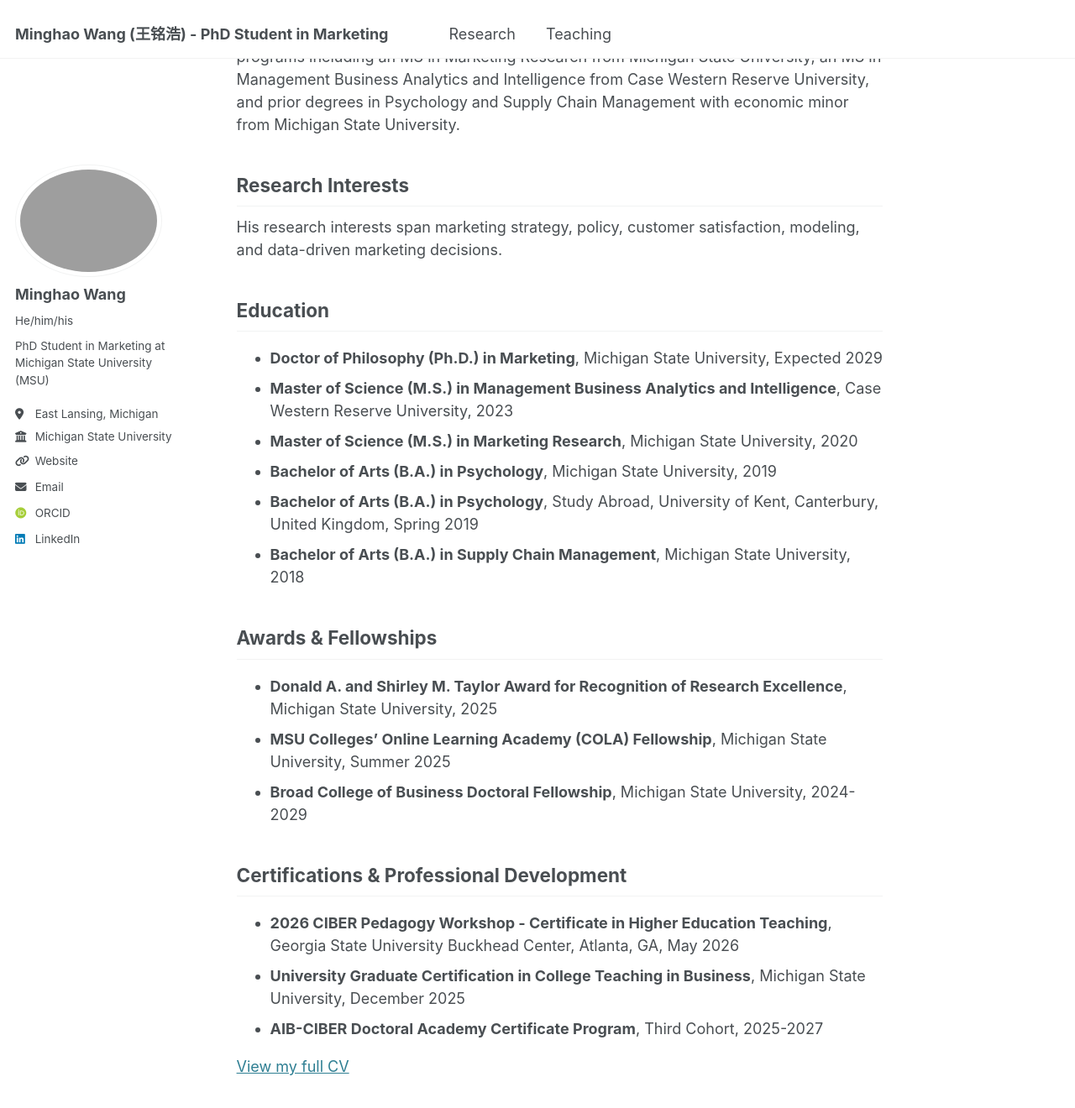
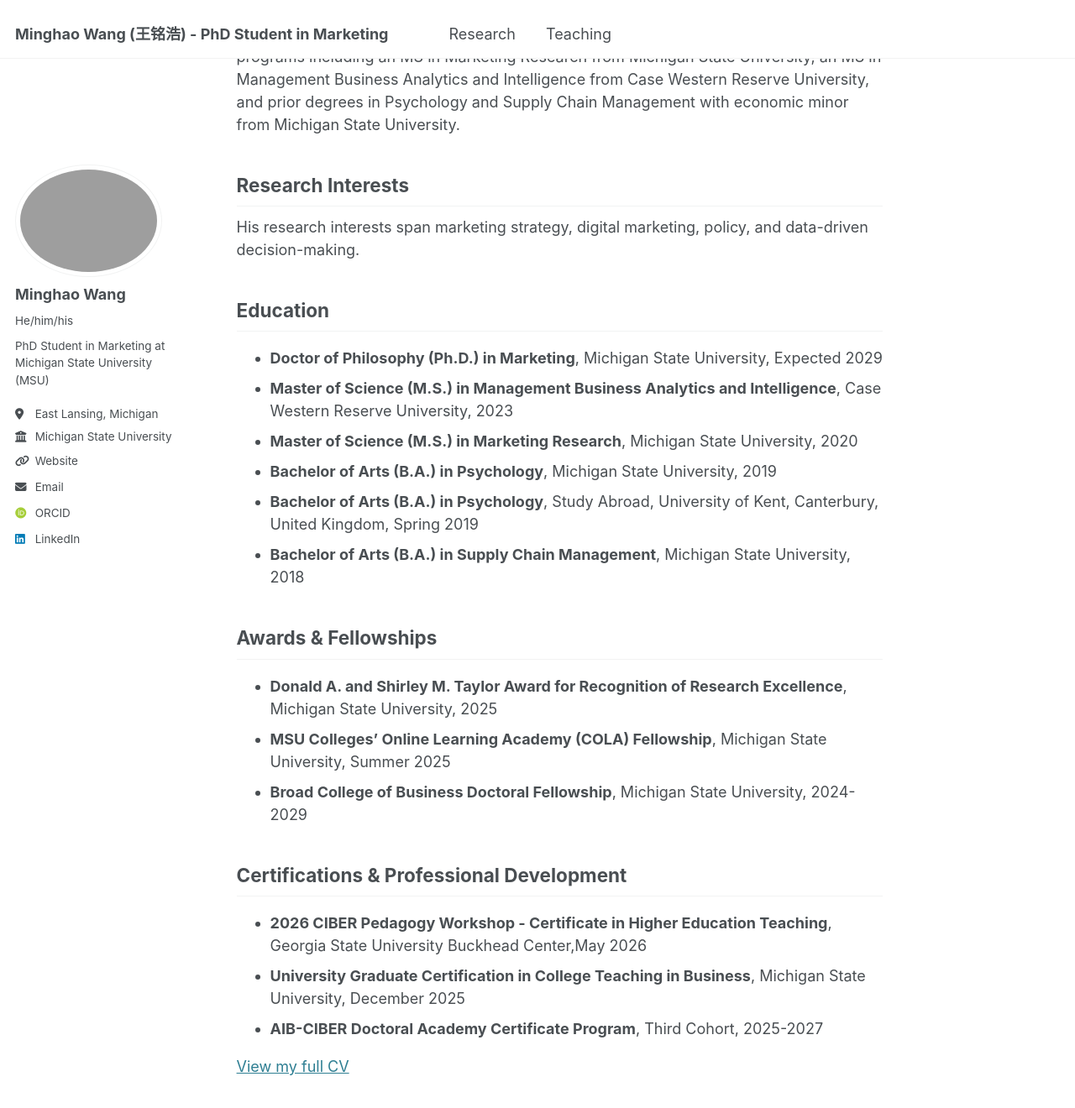
Before and after one commit to minghaowang-research/minghaowang-research.github.io, a Jekyll site: the page built from _pages/about.md, in a window 1280 px wide and 1400 px high, scrolled down 271 px. Shown: the top 1320 px of the window at 84% size. Built offline with Jekyll 4.4.1, drawn with Linux system fonts in a browser that asks for light colours; some web fonts are replaced.

Commit message:
Updated CV

```diff
--- a/_pages/about.md
+++ b/_pages/about.md
@@ -11,7 +11,7 @@ Minghao Wang is a second-year doctoral student (started in Fall 2024) in the Dep
 He brings a unique combination of academic credentials, having completed multiple degrees from top-ranked programs including an MS in Marketing Research from Michigan State University, an MS in Management Business Analytics and Intelligence from Case Western Reserve University, and prior degrees in Psychology and Supply Chain Management with economic minor from Michigan State University.
 
 ## Research Interests
-His research interests span marketing strategy, policy, customer satisfaction, modeling, and data-driven marketing decisions.
+His research interests span marketing strategy, digital marketing, policy, and data-driven decision-making.
 
 ## Education
 * **Doctor of Philosophy (Ph.D.) in Marketing**, Michigan State University, Expected 2029
@@ -27,7 +27,7 @@ His research interests span marketing strategy, policy, customer satisfaction, m
 * **Broad College of Business Doctoral Fellowship**, Michigan State University, 2024-2029
 
 ## Certifications & Professional Development
-* **2026 CIBER Pedagogy Workshop - Certificate in Higher Education Teaching**, Georgia State University Buckhead Center, Atlanta, GA, May 2026
+* **2026 CIBER Pedagogy Workshop - Certificate in Higher Education Teaching**, Georgia State University Buckhead Center,May 2026
 * **University Graduate Certification in College Teaching in Business**, Michigan State University, December 2025
 * **AIB-CIBER Doctoral Academy Certificate Program**, Third Cohort, 2025-2027
 
```
Also changed, not shown: _pages/research.md (+2 -2 lines), 1 other file.
